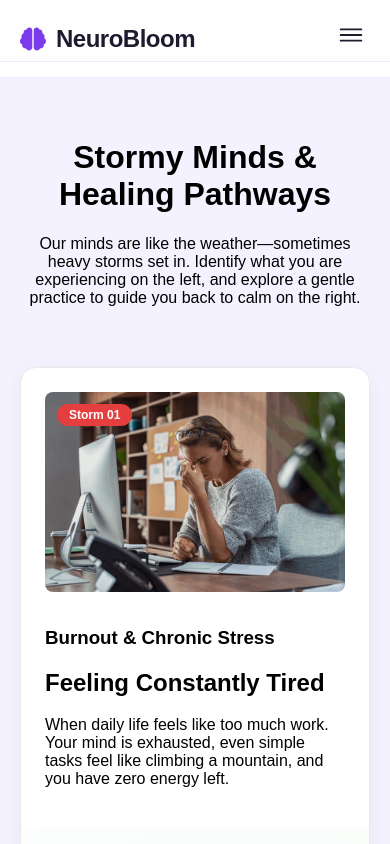
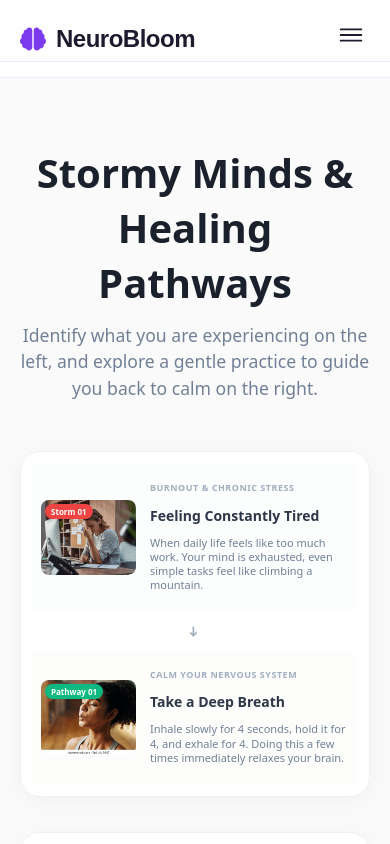
Before and after one commit to zahraadekmak4-ux/NeuroBloom, a React (Create React App) app: page /mindhub in a window 390 px wide. Shown: the top 844 px of the page. Built offline with nearby package versions, Linux system fonts and the light colour scheme.

Commit message:
Fix MindHub mobile responsive layout

```diff
--- a/src/pages/MindHub.css
+++ b/src/pages/MindHub.css
@@ -2,39 +2,49 @@
   max-width: 1200px;
   margin: 0 auto;
   padding: 40px 20px;
-  font-family: sans-serif;
+  font-family: system-ui, -apple-system, sans-serif;
+  background-color: #fafafa;
 }
 
 .hub-header {
   text-align: center;
-  margin-bottom: 60px;
+  margin-bottom: 50px;
+}
+
+.hub-header h1 {
+  font-size: 2.5rem;
+  color: #1a202c;
+  margin-bottom: 12px;
+}
+
+.hub-intro {
+  color: #718096;
+  max-width: 600px;
+  margin: 0 auto;
+  font-size: 1.1rem;
+  line-height: 1.5;
 }
 
 .hub-pairs-list {
   display: flex;
   flex-direction: column;
-  gap: 40px;
+  gap: 35px;
 }
 
-/* Individual side-by-side row container */
+/* Row card container */
 .hub-row-card {
   display: flex;
   background: #ffffff;
-  border-radius: 16px;
+  border-radius: 20px;
   overflow: hidden;
-  box-shadow: 0 4px 20px rgba(0, 0, 0, 0.05);
-  border: 1px solid #eaeaea;
-  /* Ultra smooth transition when the entire row lifts */
-  transition: transform 0.4s cubic-bezier(0.25, 0.8, 0.25, 1),
-              box-shadow 0.4s cubic-bezier(0.25, 0.8, 0.25, 1),
-              border-color 0.4s ease;
+  box-shadow: 0 4px 25px rgba(0, 0, 0, 0.04);
+  border: 1px solid #edf2f7;
+  transition: transform 0.4s ease, box-shadow 0.4s ease;
 }
 
-/* ROW HOVER: The whole combined container lifts up gracefully */
 .hub-row-card:hover {
   transform: translateY(-5px);
-  border-color: #cbd5e1;
-  box-shadow: 0 12px 30px rgba(0, 0, 0, 0.08);
+  box-shadow: 0 12px 35px rgba(0, 0, 0, 0.08);
 }
 
 .hub-column {
@@ -42,42 +52,30 @@
   padding: 24px;
   display: flex;
   flex-direction: column;
-  cursor: pointer;
-  position: relative;
-  /* Transition background shifts if needed */
-  transition: background-color 0.3s ease;
 }
 
-/* Subtle highlights when hovering specific sides */
-.storm-side:hover {
-  background-color: #f7fafc;
-}
+.storm-side { background-color: #fcfdfd; }
+.healing-side { background-color: #fdfdfc; }
 
-.healing-side:hover {
-  background-color: #f5faf5;
-}
-
-/* Image wrapper setup */
+/* Desktop Image Wrapper */
 .hub-img-wrapper {
   position: relative;
   width: 100%;
-  height: 200px;
-  border-radius: 8px;
-  overflow: hidden; /* Crucial: traps the image zoom inside the borders */
-  margin-bottom: 16px;
+  height: 180px;
+  border-radius: 12px;
+  overflow: hidden;
+  margin-bottom: 18px;
 }
 
 .hub-img-wrapper img {
   width: 100%;
   height: 100%;
   object-fit: cover;
-  /* Smooth transform speed for the picture magnification */
-  transition: transform 0.5s cubic-bezier(0.25, 0.8, 0.25, 1);
+  transition: transform 0.5s ease;
 }
 
-/* COLUMN HOVER: When a user targets a column, only its specific image zooms */
 .hub-column:hover .hub-img-wrapper img {
-  transform: scale(1.05); /* Clean, professional focus zoom */
+  transform: scale(1.04);
 }
 
 .hub-tag {
@@ -85,53 +83,114 @@
   top: 12px;
   left: 12px;
   padding: 4px 12px;
-  border-radius: 20px;
-  font-size: 12px;
-  font-weight: bold;
+  border-radius: 30px;
+  font-size: 11px;
+  font-weight: 700;
   color: white;
-  z-index: 2; /* Keeps tags above the scaling image */
 }
 
-.storm-tag { background: #e53e3e; }
-.healing-tag { background: #38a169; }
+.storm-tag { background: #ef4444; }
+.healing-tag { background: #10b981; }
 
-/* The Middle Arrow Section */
+/* Typography */
+.hub-text-content h3 {
+  font-size: 12px;
+  color: #a0aec0;
+  text-transform: uppercase;
+  letter-spacing: 0.5px;
+  margin-bottom: 4px;
+}
+
+.hub-text-content h2 {
+  font-size: 20px;
+  color: #2d3748;
+  margin-bottom: 8px;
+  font-weight: 700;
+}
+
+.hub-text-content p {
+  font-size: 14px;
+  color: #4a5568;
+  line-height: 1.5;
+}
+
+/* Connector Section */
 .hub-connector {
   display: flex;
-  flex-direction: column;
   justify-content: center;
   align-items: center;
-  padding: 0 10px;
-  background: linear-gradient(to right, #fcfdfe, #fafdfa);
+  padding: 0 15px;
+  background: #f7fafc;
 }
 
 .connector-arrow {
-  font-size: 24px;
-  color: #a0aec0;
-  transition: transform 0.3s ease;
+  font-size: 22px;
+  color: #cbd5e1;
 }
 
-/* Interactive accent: Arrow pulses slightly when the row is active */
 .hub-row-card:hover .connector-arrow {
-  color: #7c3aed; /* Switches arrow color to matching purple */
+  color: #7c3aed;
 }
 
-/* Responsive design for phones - clean and spacious */
+/*  TELEPHONE / MOBILE PREMIUM FIX (COMPACT & SLEEK)  */
 @media (max-width: 768px) {
   .hub-row-card {
-    flex-direction: column;
+    flex-direction: column; /* stacked columns grid */
+    padding: 12px;
+    gap: 6px;
   }
-  .hub-row-card:hover {
-    transform: translateY(-3px); /* Slightly less vertical movement on mobile screens */
+
+  .hub-column {
+    padding: 8px;
+    flex-direction: row; /* ➔ MAGIC EFFECT: Image and text sit side by side! */
+    align-items: center;
+    gap: 14px;
   }
+
+  /* El-soura landscape sghire mratbe b-al-3ard, bala ma tin2ass */
+  .hub-img-wrapper {
+    width: 95px;
+    height: 75px; /* Cinematic clean landscape crop */
+    border-radius: 8px;
+    margin-bottom: 0; /* aligned vertically with text */
+    flex-shrink: 0;
+  }
+
+  /* Tag fits perfectly below or hides on ultra small screens */
+  .hub-tag {
+    font-size: 8px;
+    padding: 2px 6px;
+    top: 4px;
+    left: 4px;
+  }
+
+  .hub-text-content {
+    flex: 1;
+  }
+
+  .hub-text-content h3 {
+    font-size: 9px;
+  }
+
+  .hub-text-content h2 {
+    font-size: 14px; /* Crisp and easy to look at */
+    margin-bottom: 2px;
+  }
+
+  .hub-text-content p {
+    font-size: 11px; /* Fits instantly on one phone page */
+    line-height: 1.3;
+    color: #718096;
+  }
+
   .hub-connector {
-    padding: 15px 0;
+    padding: 4px 0;
+    background: transparent;
   }
+
   .connector-arrow {
-    transform: rotate(90deg); /* points down on mobile */
-  }
-  /* Keeps arrow rotating correctly even under hover styles on mobile */
-  .hub-row-card:hover .connector-arrow {
-    transform: rotate(90deg) scale(1.1);
+    transform: rotate(90deg); /* points down nicely */
+    font-size: 14px;
+    color: #a0aec0;
   }
 }
--- a/src/pages/MindHub.jsx
+++ b/src/pages/MindHub.jsx
@@ -1,13 +1,13 @@
 import React from "react";
 
-// --- STORM IMPORTS (Kept exactly 5 to match the sliced array) ---
+// --- STORM IMPORTS ---
 import burnout from "../assets/burnout.png";
 import sadness from "../assets/sadness.jpg";
 import worry from "../assets/worry.webp";
 import anger from "../assets/anger.jpg";
 import numbness from "../assets/numbness.webp";
 
-// --- HEALING IMPORTS (Kept exactly 5 to match the sliced array) ---
+// --- HEALING IMPORTS ---
 import breathing from "../assets/breathing.webp";
 import grounding from "../assets/grounding.png";
 import journaling from "../assets/journaling.jpg";
@@ -17,20 +17,19 @@ import digitaldetox from "../assets/digitaldetox.jpg";
 import "./MindHub.css";
 
 function MindHub() {
-  // Sliced down to exactly 5 high-quality, high-impact pairs for clean screen layouts
   const mindData = [
     {
       id: "01",
       storm: {
         title: "Feeling Constantly Tired",
         subtitle: "Burnout & Chronic Stress",
-        desc: "When daily life feels like too much work. Your mind is exhausted, even simple tasks feel like climbing a mountain, and you have zero energy left.",
+        desc: "When daily life feels like too much work. Your mind is exhausted, even simple tasks feel like climbing a mountain.",
         image: burnout
       },
       healing: {
         title: "Take a Deep Breath",
         subtitle: "Calm Your Nervous System",
-        desc: "Inhale slowly for 4 seconds, hold it for 4, and exhale for 4. Doing this a few times immediately tells your brain that you are safe and can relax.",
+        desc: "Inhale slowly for 4 seconds, hold it for 4, and exhale for 4. Doing this a few times immediately relaxes your brain.",
         image: breathing
       }
     },
@@ -39,13 +38,13 @@ function MindHub() {
       storm: {
         title: "Deep Sadness",
         subtitle: "Depression & Isolation",
-        desc: "A heavy, quiet feeling that makes everything look dark. You feel like staying away from family and friends, and you lose interest in the things you used to love.",
+        desc: "A heavy, quiet feeling that makes everything look dark. You feel like staying away from family and friends.",
         image: sadness
       },
       healing: {
         title: "Look Around the Room",
         subtitle: "The 5-4-3-2-1 Grounding Method",
-        desc: "Name 5 things you can see, 4 things you can touch, 3 things you hear, 2 things you smell, and 1 thing you taste. This snaps your mind out of a worry loop.",
+        desc: "Name 5 things you can see, 4 you can touch, 3 hear, 2 smell, and 1 taste. This snaps your mind out of a worry loop.",
         image: grounding
       }
     },
@@ -54,13 +53,13 @@ function MindHub() {
       storm: {
         title: "Constant Worry & Panic",
         subtitle: "Anxiety & Racing Thoughts",
-        desc: "When your heart beats fast even while sitting down. Your mind gets stuck in 'what-if' loops, overthinking past conversations and worrying about the future.",
+        desc: "When your heart beats fast even while sitting down. Your mind gets stuck in 'what-if' loops and overthinking.",
         image: worry
       },
       healing: {
         title: "Write Down Your Thoughts",
         subtitle: "Brain-Dump Journaling",
-        desc: "Grab a piece of paper and write down everything you are feeling without filtering it. Getting the thoughts out of your head makes them feel much smaller.",
+        desc: "Grab a piece of paper and write down everything you are feeling without filtering it. Getting them out makes them smaller.",
         image: journaling
       }
     },
@@ -69,13 +68,13 @@ function MindHub() {
       storm: {
         title: "Getting Angry Easily",
         subtitle: "Irritability & Hidden Stress",
-        desc: "Feeling like you are always on edge. Tiny things upset you quickly because you are holding onto a lot of hidden emotional pressure inside.",
+        desc: "Feeling like you are always on edge. Tiny things upset you quickly because you are holding onto hidden emotional pressure.",
         image: anger
       },
       healing: {
         title: "Stretch Your Body",
         subtitle: "Release Trapped Tension",
-        desc: "Stand up, drop your shoulders, and stretch your arms up high. Stress physically locks up in your muscles; gentle movement lets that heavy energy out.",
+        desc: "Stand up, drop your shoulders, and stretch your arms up high. Stress physically locks up; gentle movement lets it out.",
         image: movement
       }
     },
@@ -84,13 +83,13 @@ function MindHub() {
       storm: {
         title: "Feeling Completely Numb",
         subtitle: "Emotional Shutdown",
-        desc: "When your mind shuts off your emotions to protect you. You don't feel sad or angry; you just feel empty, hollow, and disconnected from the world.",
+        desc: "When your mind shuts off your emotions to protect you. You don't feel sad or angry; you just feel empty and disconnected.",
         image: numbness
       },
       healing: {
         title: "Put Down Your Phone",
         subtitle: "A Quick Digital Detox",
-        desc: "Turn off your screens for just 15 minutes. Constantly checking social media or reading the news overloads an already tired, stressed mind.",
+        desc: "Turn off your screens for just 15 minutes. Constantly checking social media overloads an already tired, stressed mind.",
         image: digitaldetox
       }
     }
@@ -98,21 +97,18 @@ function MindHub() {
 
   return (
     <div className="hub-container">
-      {/* Dynamic Header */}
       <div className="hub-header">
         <h1>Stormy Minds & Healing Pathways</h1>
         <p className="hub-intro">
-          Our minds are like the weather—sometimes heavy storms set in.
           Identify what you are experiencing on the left, and explore a gentle practice to guide you back to calm on the right.
         </p>
       </div>
 
-      {/* Main Grid mapping both sides together */}
       <div className="hub-pairs-list">
         {mindData.map((item) => (
           <div key={item.id} className="hub-row-card">
 
-            {/* LEFT: STORMY MIND COLUMN */}
+            {/* LEFT: STORMY MIND */}
             <div className="hub-column storm-side">
               <div className="hub-img-wrapper">
                 <img src={item.storm.image} alt={item.storm.title} />
@@ -125,13 +121,12 @@ function MindHub() {
               </div>
             </div>
 
-            {/* THE BRIDGE / CONNECTOR ARROW */}
+            {/* CONNECTING ARROW */}
             <div className="hub-connector">
-              <div className="connector-line"></div>
               <div className="connector-arrow">➔</div>
             </div>
 
-            {/* RIGHT: HEALING PATHWAYS COLUMN */}
+            {/* RIGHT: HEALING PATHWAY */}
             <div className="hub-column healing-side">
               <div className="hub-img-wrapper">
                 <img src={item.healing.image} alt={item.healing.title} />
```
Also changed, not shown: bg.jpeg (deleted).
